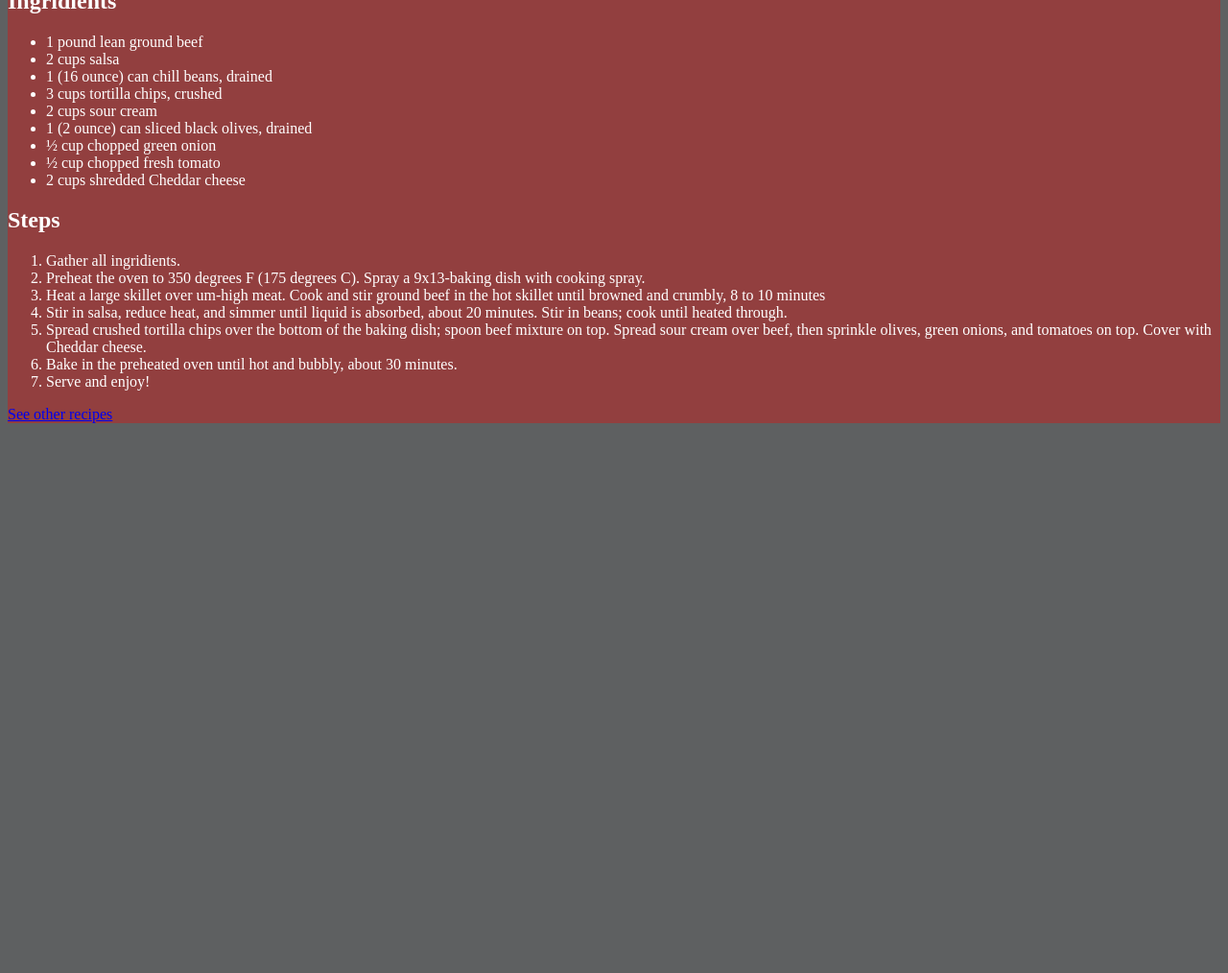
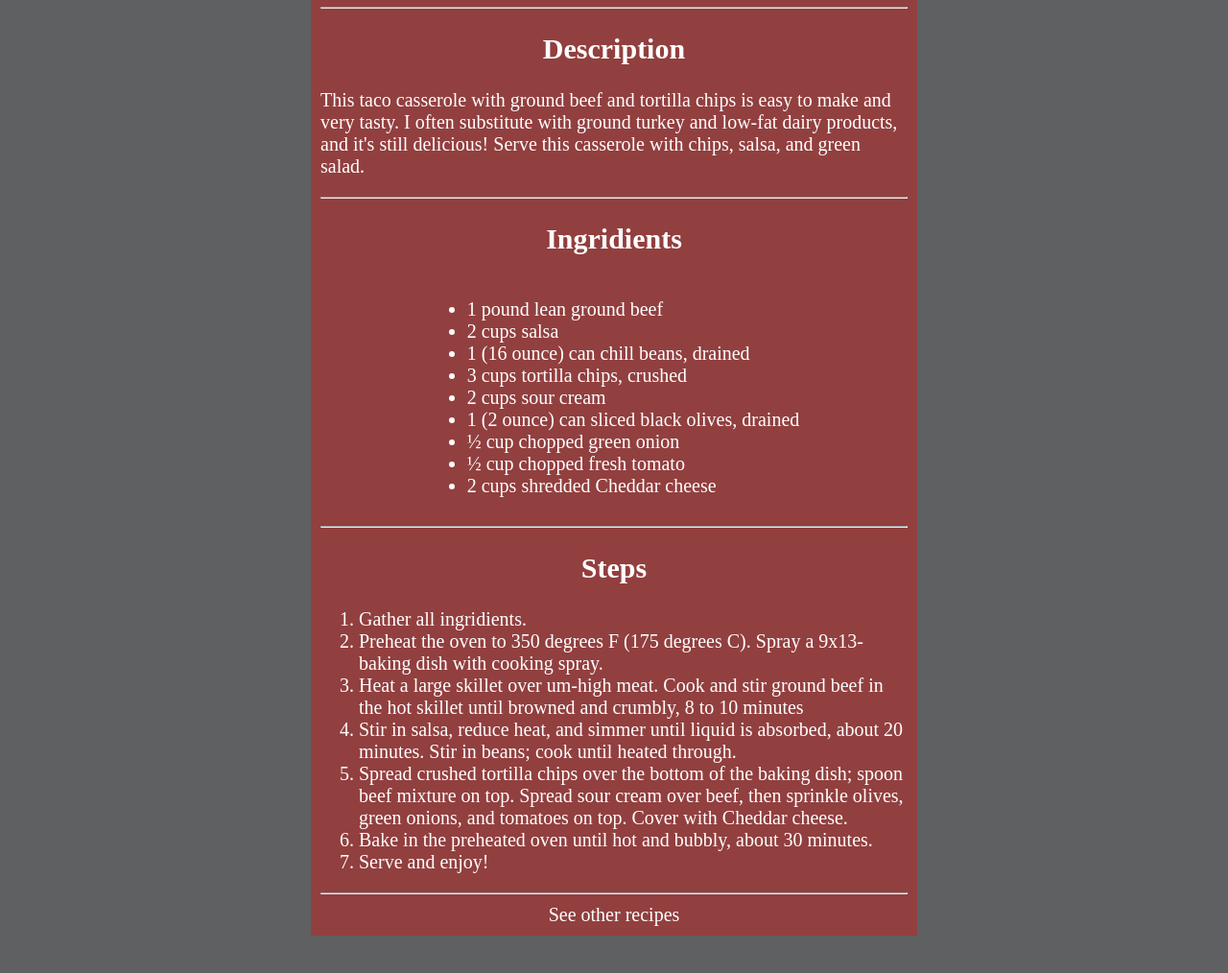
Before and after one commit to hatikoko/odin-recipes, a plain HTML site: page recipes/taco-casserole.html in a window 1280 px wide. Shown: the part 550-1564 px from the top of the page at 96% size. Before the commit the page ends 999 px from the top, so only its background shows below. Drawn offline with Linux system fonts and the light colour scheme.

Commit message:
Style Taco Casserole recipe page

```diff
--- a/recipes/recipes.css
+++ b/recipes/recipes.css
@@ -1,6 +1,7 @@
 .main {
     margin: 50px 25%;
     padding: 10px;
+    font-size: 20px;
 }
 .header, h2 {
     text-align: center;
--- a/recipes/taco-casserole.html
+++ b/recipes/taco-casserole.html
@@ -4,19 +4,27 @@
     <meta charset="UTF-8">
     <meta name="viewport" content="width=device-width, initial-scale=1.0">
     <link rel="stylesheet" href="../styles.css">
+    <link rel="stylesheet" href="recipes.css">
     <title>Taco Casserole</title>
 </head>
 <body>
     <div class="main">
+        <header class="header">
             <h1>Taco Casserole</h1>
             <img src="../images/taco-casserole.jpg" alt="taco casserole image">
+        </header>
+
+        <hr>
 
         <h2>Description</h2>
         <p>This taco casserole with ground beef and tortilla chips is easy to make and very tasty.
             I often substitute with ground turkey and low-fat dairy products, and it's still
             delicious! Serve this casserole with chips, salsa, and green salad.</p>
 
+        <hr>
+
         <h2>Ingridients</h2>
+        <div class="ul-wrapper">
             <ul>
                 <li>1 pound lean ground beef</li>
                 <li>2 cups salsa</li>
@@ -28,6 +36,9 @@
                 <li>&frac12; cup chopped fresh tomato</li>
                 <li>2 cups shredded Cheddar cheese</li>
             </ul>
+        </div>
+
+        <hr>
 
         <h2>Steps</h2>
         <ol>
@@ -49,6 +60,8 @@
             <li>Serve and enjoy!</li>
         </ol>
 
+        <hr>
+
         <a href="../index.html">See other recipes</a>
     </div>
 </body>
```
Lines whose indentation alone changed are shown as unchanged.
